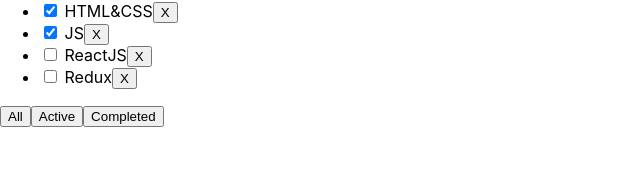
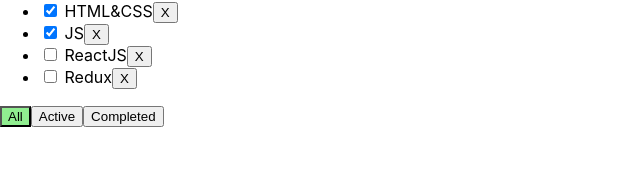
Before and after one commit to kdobrovolsky/lessonsTodolist, a React (Vite) app: page / in a window 1280 px wide. Shown: the part 97-293 px from the top of the page, without its empty margins (0-640 px from the left). Built offline with nearby package versions, Linux system fonts and the light colour scheme.

Commit message:
1 sprint

```diff
--- a/src/App.tsx
+++ b/src/App.tsx
@@ -1,57 +1,59 @@
-import { v1 } from "uuid"
-import { TodolistItem } from "./components/TodolistsItem"
-import { useState } from "react"
+import { v1 } from "uuid";
+import { TodolistItem } from "./components/TodolistsItem";
+import { useState } from "react";
+import "./App.css";
 
-export type FilterValues = 'all' | 'active' | 'completed'
+export type FilterValues = "all" | "active" | "completed";
 
 export const App = () => {
-  const [tasks, setTasks]= useState([
-      { id: v1(), title: 'HTML&CSS', isDone: true },
-      { id: v1(), title: 'JS', isDone: true },
-      { id: v1(), title: 'ReactJS', isDone: false },
-      { id: v1(), title: 'Redux', isDone: false },
-    ])
+  const [tasks, setTasks] = useState([
+    { id: v1(), title: "HTML&CSS", isDone: true },
+    { id: v1(), title: "JS", isDone: true },
+    { id: v1(), title: "ReactJS", isDone: false },
+    { id: v1(), title: "Redux", isDone: false },
+  ]);
 
-  const [filter, setFilter] = useState<FilterValues>('all')
+  const [filter, setFilter] = useState<FilterValues>("all");
 
   const deleteTasks = (taskId: string) => {
-    setTasks(prev => prev.filter(t => t.id !== taskId))
-  }
+    setTasks((prev) => prev.filter((t) => t.id !== taskId));
+  };
 
   const changeFilterTasks = () => {
-    const filteredTasks = tasks
-    switch(filter){
-      case 'active':
-        return filteredTasks.filter(t=> !t.isDone)
-      case 'completed':
-        return filteredTasks.filter(t=> t.isDone)
-      default: return filteredTasks
+    const filteredTasks = tasks;
+    switch (filter) {
+      case "active":
+        return filteredTasks.filter((t) => !t.isDone);
+      case "completed":
+        return filteredTasks.filter((t) => t.isDone);
+      default:
+        return filteredTasks;
     }
-  }
+  };
 
   const changeFilter = (filter: FilterValues) => {
-    setFilter(filter)
-  }
+    setFilter(filter);
+  };
 
   const createTasks = (title: string) => {
-    const newTask = { id: v1(), title, isDone: false }
-    setTasks([newTask, ...tasks])
-  }
+    const newTask = { id: v1(), title, isDone: false };
+    setTasks([newTask, ...tasks]);
+  };
 
   const changeTaskStatus = (taskId: string, isDone: boolean) => {
-   const newState  =  tasks.map(t=> t.id === taskId ? {...t, isDone}: t)
-   setTasks(newState )
-  }
+    const newState = tasks.map((t) => (t.id === taskId ? { ...t, isDone } : t));
+    setTasks(newState);
+  };
 
-
-
-  return(
-     <TodolistItem
-     title="Todolist1"
-     tasks={changeFilterTasks()}
-     deleteTasks = {deleteTasks}
-     changeFilter = {changeFilter}
-     createTasks = {createTasks}
-     changeTaskStatus = {changeTaskStatus}
-     />)
-}
+  return (
+    <TodolistItem
+      title="Todolist1"
+      filter={filter}
+      tasks={changeFilterTasks()}
+      deleteTasks={deleteTasks}
+      changeFilter={changeFilter}
+      createTasks={createTasks}
+      changeTaskStatus={changeTaskStatus}
+    />
+  );
+};
--- a/src/components/TodolistsItem.tsx
+++ b/src/components/TodolistsItem.tsx
@@ -1,76 +1,112 @@
-import { ChangeEvent, useState ,KeyboardEvent} from "react"
-import { FilterValues } from "../App"
-import { Button } from "./ui/Button"
+import { ChangeEvent, useState, KeyboardEvent } from "react";
+import { FilterValues } from "../App";
+import { Button } from "./ui/Button";
 
 export type TaskType = {
-    id: string
-    title: string
-    isDone: boolean
-}
+  id: string;
+  title: string;
+  isDone: boolean;
+};
 
 export type TodolistItemPropsType = {
-    title: string
-    tasks: TaskType[]
-    deleteTasks: (taskId: string) => void
-    changeFilter: (filter: FilterValues) => void
-    createTasks: (title: string) => void
-    changeTaskStatus: (taskId: string, isDone: boolean)=> void
- }
+  title: string;
+  tasks: TaskType[];
+  filter: FilterValues;
+  deleteTasks: (taskId: string) => void;
+  changeFilter: (filter: FilterValues) => void;
+  createTasks: (title: string) => void;
+  changeTaskStatus: (taskId: string, isDone: boolean) => void;
+};
 
-export const TodolistItem = ({title,tasks,deleteTasks,changeFilter,createTasks,changeTaskStatus}: TodolistItemPropsType) => {
-    const [taskTitle, setTaskTitle] = useState('')
+export const TodolistItem = ({
+  title,
+  tasks,
+  filter,
+  deleteTasks,
+  changeFilter,
+  createTasks,
+  changeTaskStatus,
+}: TodolistItemPropsType) => {
+  const [taskTitle, setTaskTitle] = useState("");
+  const [error, setError] = useState<string | null>(null);
 
-    const onChangeInputHandler = (e:ChangeEvent<HTMLInputElement>) => {
-        setTaskTitle(e.currentTarget.value)
-
-    }
+  const onChangeInputHandler = (e: ChangeEvent<HTMLInputElement>) => {
+    setTaskTitle(e.currentTarget.value);
+    setError(null);
+  };
 
   const onCreateNewTaskHandler = () => {
-       if(taskTitle.trim() !== ''){
-        createTasks(taskTitle.trim())
-        setTaskTitle('')
+    if (taskTitle.trim() !== "") {
+      createTasks(taskTitle.trim());
+      setTaskTitle("");
+    } else {
+      setError("Title is requared");
     }
+  };
+
+  const onKeyDownHandler = (e: KeyboardEvent<HTMLInputElement>) => {
+    if (e.key === "Enter" && taskTitle.trim() !== "") {
+      createTasks(taskTitle.trim());
+      setTaskTitle("");
+    } else {
+      setError("Title is requared");
     }
-
-    const onKeyDownHandler = (e:KeyboardEvent<HTMLInputElement>) => {
-        if(e.key === 'Enter' && taskTitle.trim() !== ''){
-            createTasks(taskTitle.trim())
-            setTaskTitle('')
-        }
-    }
+  };
 
   return (
     <div>
       <h3>{title}</h3>
       <div>
-            <input value={taskTitle} onChange={onChangeInputHandler} onKeyDown={onKeyDownHandler}/>
-            <Button title="+" onClick={onCreateNewTaskHandler}/>
+        <input
+          value={taskTitle}
+          onChange={onChangeInputHandler}
+          onKeyDown={onKeyDownHandler}
+        />
+        <Button title="+" onClick={onCreateNewTaskHandler} />
+        {error ? <div className="error-message">{error}</div> : ""}
       </div>
       <ul>
-            {tasks.map(task => {
+        {tasks.map((task) => {
+          const deleteTasksHandler = () => {
+            deleteTasks(task.id);
+          };
 
-                const deleteTasksHandler = () => {
-                    deleteTasks(task.id)
-                }
+          const changeTaskStatusHandler = (
+            e: ChangeEvent<HTMLInputElement>
+          ) => {
+            changeTaskStatus(task.id, e.currentTarget.checked);
+          };
 
-                const changeTaskStatusHandler = (e: ChangeEvent<HTMLInputElement>) => {
-                    changeTaskStatus(task.id,e.currentTarget.checked)
-                }
-
-                return(
+          return (
             <li key={task.id}>
-                    <input type="checkbox" checked={task.isDone} onChange={changeTaskStatusHandler}/> <span>{task.title}</span>
-                    <Button title="X" onClick={deleteTasksHandler}/>
+              <input
+                type="checkbox"
+                checked={task.isDone}
+                onChange={changeTaskStatusHandler}
+              />{" "}
+              <span>{task.title}</span>
+              <Button title="X" onClick={deleteTasksHandler} />
             </li>
-                )
-            }) }
-
+          );
+        })}
       </ul>
       <div>
-          <Button title="All" onClick={()=>changeFilter('all')}/>
-          <Button title="Active" onClick={()=>changeFilter('active')}/>
-          <Button title="Completed" onClick={()=>changeFilter('completed')}/>
+        <Button
+          className={filter === "all" ? "active-filter" : ""}
+          title="All"
+          onClick={() => changeFilter("all")}
+        />
+        <Button
+          className={filter === "active" ? "active-filter" : ""}
+          title="Active"
+          onClick={() => changeFilter("active")}
+        />
+        <Button
+          className={filter === "completed" ? "active-filter" : ""}
+          title="Completed"
+          onClick={() => changeFilter("completed")}
+        />
       </div>
     </div>
-    )
-  }
+  );
+};
--- a/src/components/ui/Button.tsx
+++ b/src/components/ui/Button.tsx
@@ -1,8 +1,12 @@
-
 export type ButtonPropsType = {
-    title: string
-    onClick?: () => void
-}
-export const Button = ({title,onClick}:ButtonPropsType) => {
-    return <button onClick={onClick}>{title}</button>
-}
+  title: string;
+  onClick?: () => void;
+  className?: string;
+};
+export const Button = ({ title, onClick, className }: ButtonPropsType) => {
+  return (
+    <button onClick={onClick} className={className}>
+      {title}
+    </button>
+  );
+};
```
Lines whose indentation alone changed are shown as unchanged.
